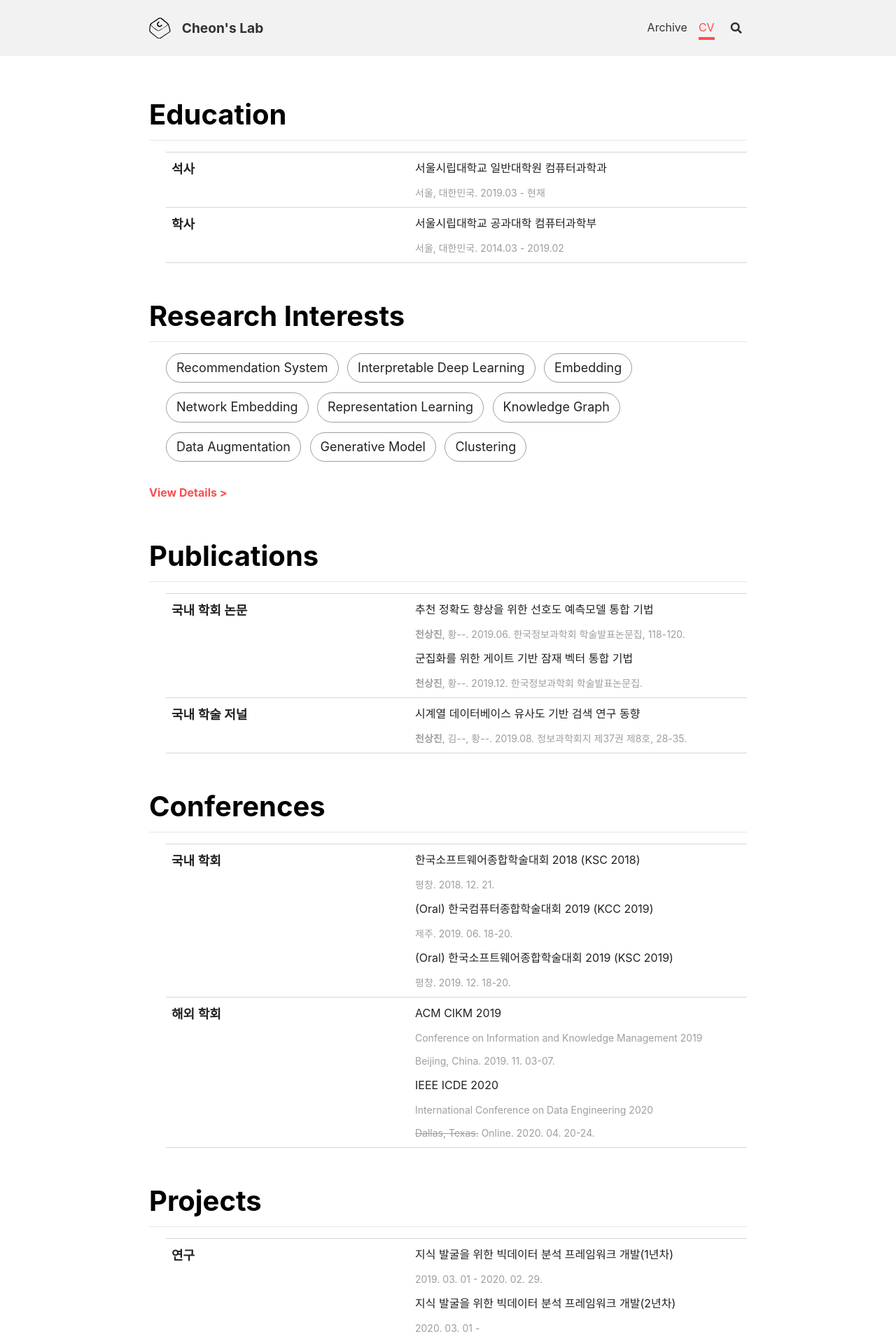
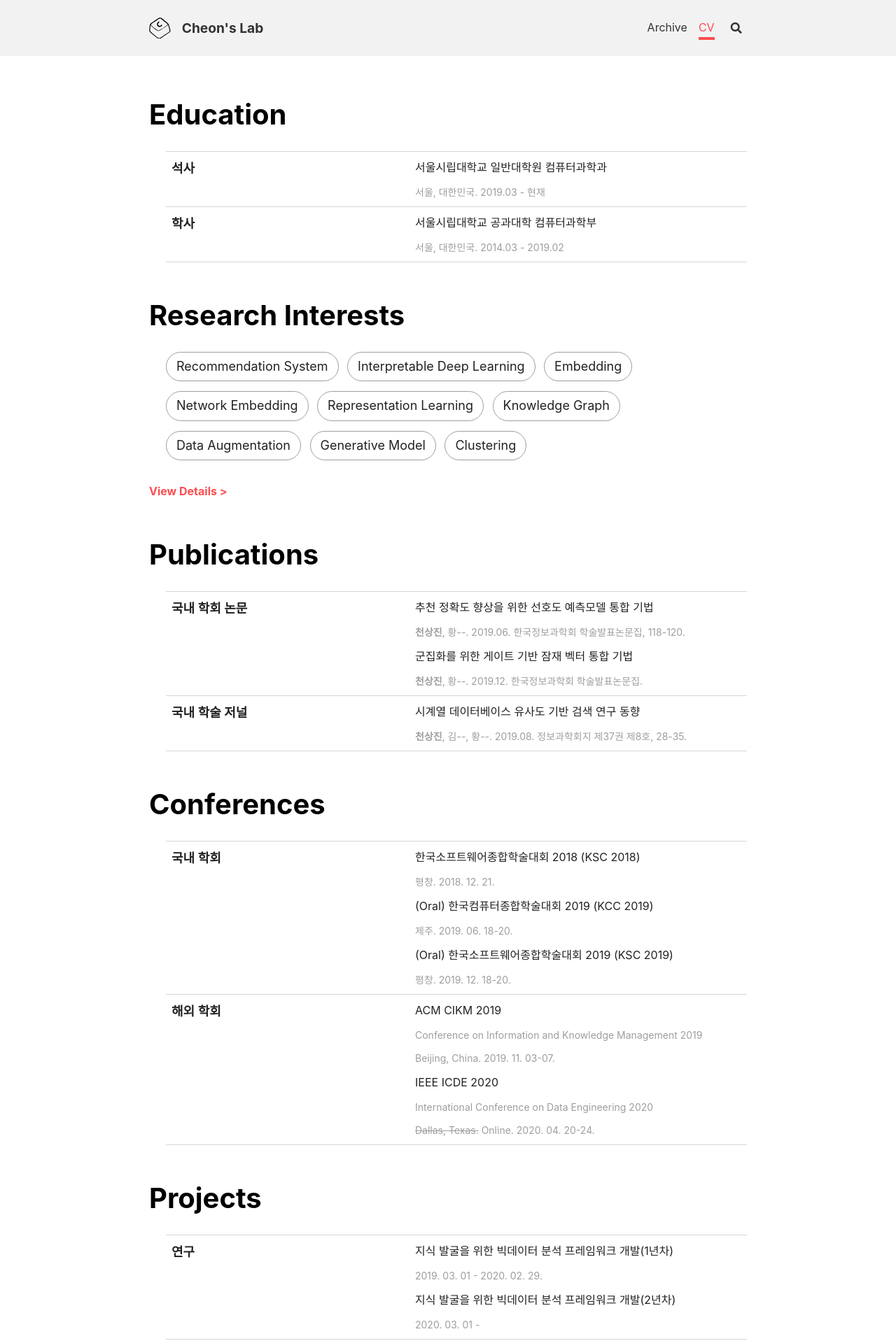
Before and after one commit to cheon-research/cheon-research.github.io, a Jekyll site: the page built from cv.html, in a window 1280 px wide. Shown: the top 1917 px of the page at 70% size. Built offline with Jekyll 4.4.1, drawn with Linux system fonts in a browser that asks for light colours; nearby versions of some CDN libraries.

Commit message:
Update custom.scss

```diff
--- a/_sass/custom.scss
+++ b/_sass/custom.scss
@@ -2,6 +2,10 @@
 
 .section {
     margin-top: 40px;
+}
+
+.section h1 {
+    border: 0px;
 }
 
 ul {
```
